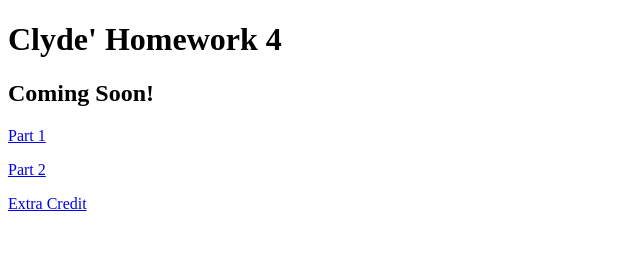
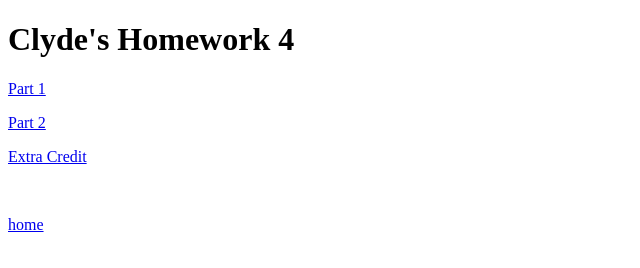
Before and after one commit to cliche1234567/cnit-133-clydeswork, a plain HTML site: page hw4.html in a window 1280 px wide. Shown: the whole page, without its empty margins (0-640 px from the left). Drawn offline with Linux system fonts and the light colour scheme.

Commit message:
Update hw4.html

```diff
--- a/hw4.html
+++ b/hw4.html
@@ -3,15 +3,17 @@
 <html>
 
 	<head>
-		<title>Coming Soon!</title>
+		<title>Homework 4</title>
 	</head>
 
 	<body>
-		<h1>Clyde' Homework 4</h1>
-		<h2>Coming Soon!</h2>
+		<h1>Clyde's Homework 4</h1>
 		<p><a href="hw4pt1.html">Part 1</a></p>
 		<p><a href="hw4pt2.html">Part 2</a></p>
 		<p><a href="hw4EC.html">Extra Credit</a></p>
+		<br>
+		<p><a href="index.html">home</a></p>
+
 	</body>
 
 </html>
```
